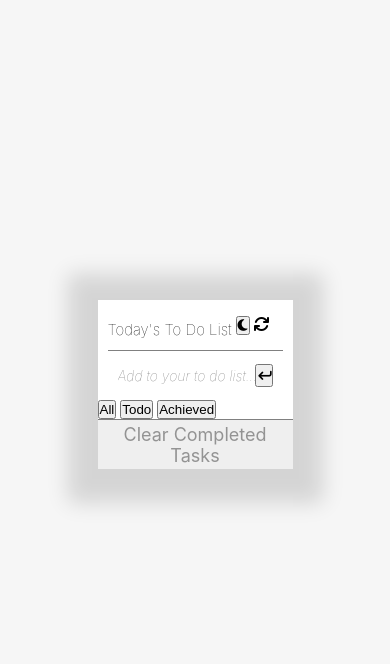
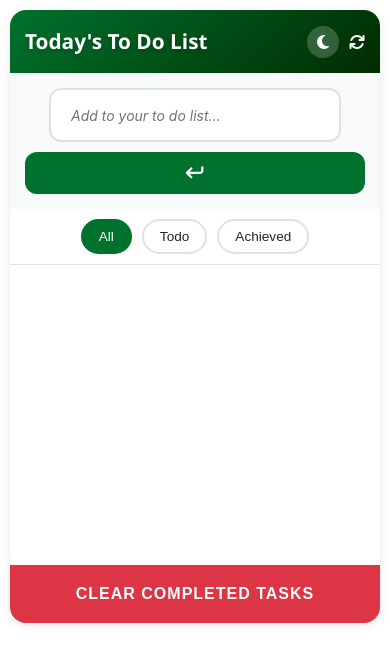
Before and after one commit to SeniorDevHub/Todo, a website built with webpack: page src/index.html in a window 390 px wide. Built offline with nearby package versions, Linux system fonts and the light colour scheme.

Commit message:
refactor: enhance accessibility and improve theme support in HTML and CSS

```diff
--- a/src/index.html
+++ b/src/index.html
@@ -3,6 +3,9 @@
 	<head>
 		<meta charset="UTF-8" />
 		<meta name="viewport" content="width=device-width, initial-scale=1.0" />
+		<meta
+			name="description"
+			content="A beautiful and responsive todo list application with dark mode support" />
 		<link
 			rel="stylesheet"
 			href="https://cdnjs.cloudflare.com/ajax/libs/font-awesome/6.2.0/css/all.min.css" />
@@ -21,7 +24,7 @@
 					<button id="themeToggle" class="theme-toggle" aria-label="Toggle dark mode">
 						<i class="fa fa-moon"></i>
 					</button>
-					<i class="fa fa-arrows-rotate icon"></i>
+					<i class="fa fa-arrows-rotate icon" aria-hidden="true"></i>
 				</div>
 			</div>
 			<form id="inputList" action="#" method="post">
@@ -31,23 +34,26 @@
 						type="text"
 						placeholder="Add to your to do list..."
 						maxlength="80"
-						required />
-					<button class="submiticon" type="submit">
+						required
+						aria-label="New task description" />
+					<button class="submiticon" type="submit" aria-label="Add new task">
 						<i class="fa fa-arrow-turn-down icon"></i>
 					</button>
 				</div>
 			</form>
 
 			<!-- Filter buttons -->
-			<div class="filter-container">
+			<div class="filter-container" role="toolbar" aria-label="Task filters">
 				<button class="filter-btn active" data-filter="all">All</button>
 				<button class="filter-btn" data-filter="todo">Todo</button>
 				<button class="filter-btn" data-filter="completed">Achieved</button>
 			</div>
 
-			<div class="toDoListContainer"></div>
+			<div class="toDoListContainer" role="main" aria-label="Task list"></div>
 			<!-- button clear starts here -->
-			<button id="btnClear" type="submit">Clear Completed Tasks</button>
+			<button id="btnClear" type="submit" aria-label="Clear all completed tasks"
+				>Clear Completed Tasks</button
+			>
 		</div>
 
 		<!-- To do list ends here -->
--- a/src/methods.js
+++ b/src/methods.js
@@ -81,7 +81,7 @@ export default class display {
 		);
 	};
 
-	// section created dynamiclly
+	// section created dynamically
 	static toDoListsHtml = ({ description, index }, statusCheck, statusCompleted) => {
 		const ul = document.createElement("ul");
 		ul.className = "to-do";
--- a/src/style.css
+++ b/src/style.css
@@ -1,3 +1,37 @@
+/* Root Variables for Light Theme */
+:root {
+	--primary-bg: #ffffff;
+	--secondary-bg: #f8f9fa;
+	--card-bg: #ffffff;
+	--text-primary: #212529;
+	--text-secondary: #6c757d;
+	--border-color: #dee2e6;
+	--accent-color: #00722d;
+	--accent-hover: #012c00;
+	--success-color: #00ff3c;
+	--danger-color: #dc3545;
+	--warning-color: #ffc107;
+	--shadow: 0 2px 10px rgba(0, 0, 0, 0.1);
+	--transition: all 0.3s ease;
+}
+
+/* Dark Theme Variables */
+[data-theme="dark"] {
+	--primary-bg: #1a1a1a;
+	--secondary-bg: #2d2d2d;
+	--card-bg: #3a3a3a;
+	--text-primary: #ffffff;
+	--text-secondary: #b3b3b3;
+	--border-color: #4a4a4a;
+	--accent-color: #00722d;
+	--accent-hover: #012c00;
+	--success-color: #00ff3c;
+	--danger-color: #ff4747;
+	--warning-color: #ffd43b;
+	--shadow: 0 2px 10px rgba(0, 0, 0, 0.3);
+}
+
+/* Global Reset and Base Styles */
 *,
 *::after,
 *::before {
@@ -7,208 +41,454 @@
 }
 
 body {
-  background-color: rgb(246, 246, 246);
-}
-
-/* todolist list base */
-#toDoList {
-  display: flex;
-  flex-direction: column;
-  width: 50%;
-  height: auto;
-  margin: 300px auto auto auto;
-  background-color: white;
-  box-shadow: 0 4px 20px 30px rgba(0, 0, 0, 0.137);
+	font-family: "Segoe UI", Tahoma, Geneva, Verdana, sans-serif;
+	background-color: var(--primary-bg);
+	color: var(--text-primary);
+	line-height: 1.6;
+	transition: var(--transition);
+	min-height: 100vh;
+	padding: 20px;
 }
 
 ::placeholder {
-  font-family: 'inter', sans-serif;
+	font-family: "inter", sans-serif;
 	font-style: italic;
 	font-size: 14px;
+	color: var(--text-secondary);
 }
 
-/* title base */
+/* Main Container */
+#toDoList {
+	max-width: 800px;
+	margin: 0 auto;
+	background: var(--card-bg);
+	border-radius: 16px;
+	box-shadow: var(--shadow);
+	overflow: hidden;
+	transition: var(--transition);
+}
+
+/* Header */
 .title {
-  background: #fff;
+	background: linear-gradient(135deg, var(--accent-color), var(--accent-hover));
+	color: white;
+	padding: 30px;
 	display: flex;
 	justify-content: space-between;
 	align-items: center;
-  padding-right: 23px;
-  padding-left: 10px;
-  height: 50px;
+	flex-wrap: wrap;
+	gap: 15px;
 }
 
-/* h1 text */
 .ttdl {
-  font-family: 'inter', sans-serif;
-  font-size: 15px;
-  font-weight: 100;
-  font-style: normal;
-  padding-top: 8px;
+	font-size: 2rem;
+	font-weight: 700;
+	margin: 0;
+	text-shadow: 0 2px 4px rgba(0, 0, 0, 0.2);
 }
 
-/* icon */
+.header-icons {
+	display: flex;
+	align-items: center;
+	gap: 15px;
+}
+
+.theme-toggle {
+	background: rgba(255, 255, 255, 0.2);
+	border: none;
+	color: white;
+	padding: 10px 12px;
+	border-radius: 50%;
+	cursor: pointer;
+	transition: var(--transition);
+	font-size: 1.2rem;
+	display: flex;
+	align-items: center;
+	justify-content: center;
+}
+
+.theme-toggle:hover {
+	background: rgba(255, 255, 255, 0.3);
+	transform: scale(1.1);
+}
+
+/* Icons */
 i {
 	border: none;
 	background: none;
-  display: flex;
-  justify-content: flex-end;
 	cursor: pointer;
+	pointer-events: none;
 }
 
-/* task list base */
+.icon {
+	pointer-events: none;
+}
+
+/* Input Form */
 #inputList {
-  justify-content: space-between;
-  align-items: center;
-  background-color: #fff;
-  height: 50px;
-  padding-right: 10px;
-  padding-left: 10px;
+	padding: 30px;
+	background: var(--secondary-bg);
 }
 
 .inputTask {
 	display: flex;
-  flex-direction: row;
-  justify-content: space-between;
+	gap: 10px;
+	max-width: 100%;
 	align-items: center;
-  background-color: #fff;
-  border-left: none;
-  border-bottom: none;
-  border-right: none;
-  border-top: 1px solid gray;
-  height: 50px;
-  padding: 0 10px;
 }
 
-/* refresh icon */
 .inputTask i {
 	rotate: 90deg;
 	cursor: pointer;
 }
 
-/* input text  */
 #addList {
-  width: 100%;
-  height: 45px;
-  border: none;
+	flex: 1;
+	padding: 15px 20px;
+	border: 2px solid var(--border-color);
+	border-radius: 12px;
+	font-size: 1rem;
+	background: var(--card-bg);
+	color: var(--text-primary);
+	transition: var(--transition);
+	outline: none;
+}
+
+#addList:focus {
+	border-color: var(--accent-color);
+	box-shadow: 0 0 0 3px rgba(0, 123, 255, 0.1);
 }
 
 .submiticon {
-  padding: 2px;
+	background: var(--accent-color);
+	border: none;
+	color: white;
+	padding: 15px 20px;
+	border-radius: 12px;
+	cursor: pointer;
+	transition: var(--transition);
+	font-size: 1.1rem;
+	display: flex;
+	align-items: center;
+	justify-content: center;
+	min-width: 60px;
 }
 
-.remove-edit {
-  display: flex;
-  justify-items: flex-end;
-  margin-left: auto;
-  padding-right: 23px;
-  text-decoration: none;
+.submiticon:hover {
+	background: var(--accent-hover);
+	transform: translateY(-2px);
 }
 
-/* Clear task button */
-#btnClear {
-  height: 50px;
-  color: rgb(147, 147, 147);
-  border-left: none;
-  border-bottom: none;
-  border-right: none;
-  border-top: 1px solid gray;
-  font-size: 18px;
-  font-family: 'inter', sans-serif;
-  cursor: pointer;
+/* Filter Buttons */
+.filter-container {
+	padding: 20px 30px;
+	background: var(--card-bg);
+	border-bottom: 1px solid var(--border-color);
+	display: flex;
+	gap: 10px;
+	flex-wrap: wrap;
 }
 
-/* task list base */
-.list {
-  background: #fff;
-  display: flex;
-  gap: 10px;
-  align-items: center;
-  height: 50px;
-  border-top: 1px solid gray;
-  padding-left: 10px;
-  list-style: none;
+.filter-btn {
+	padding: 10px 20px;
+	border: 2px solid var(--border-color);
+	background: transparent;
+	color: var(--text-primary);
+	border-radius: 25px;
+	cursor: pointer;
+	transition: var(--transition);
+	font-weight: 500;
+	font-size: 0.9rem;
 }
 
-/* text */
-.tasks label {
-  font-family: 'inter', sans-serif;
-  padding-left: 10px;
-  width: 100%;
+.filter-btn:hover {
+	border-color: var(--accent-color);
+	color: var(--accent-color);
 }
 
-/* text */
-.lists li:nth-child(3) {
-  display: flex;
-  justify-items: flex-end;
-  margin-left: auto;
-  padding-right: 15px;
-  text-decoration: none;
+.filter-btn.active {
+	background: var(--accent-color);
+	border-color: var(--accent-color);
+	color: white;
 }
 
-/* text checkbox */
-input[type=checkbox]:checked + label {
-  text-decoration: line-through;
+/* Todo List Container */
+.toDoListContainer {
+	min-height: 300px;
+	max-height: 60vh;
+	overflow-y: auto;
+	padding: 10px 0;
 }
 
-/* text */
-input {
-  font-family: 'inter', sans-serif;
-  font-size: 15px;
-  font-style: italic;
-  font-weight: 100;
+/* Individual Todo Items */
+.to-do {
+	background: var(--card-bg);
+	display: flex;
+	align-items: center;
+	padding: 20px 30px;
+	border-bottom: 1px solid var(--border-color);
+	transition: var(--transition);
+	list-style: none;
+	gap: 15px;
+	min-height: 70px;
+	animation: slideIn 0.3s ease;
 }
 
-/* text */
-input:focus {
+.to-do:hover {
+	background: var(--secondary-bg);
+}
+
+.to-do:last-child {
+	border-bottom: none;
+}
+
+/* Checkbox Styling */
+.checkbox {
+	width: 20px;
+	height: 20px;
+	cursor: pointer;
+	accent-color: var(--success-color);
+	transform: scale(1.2);
+}
+
+/* Task Text Input */
+input {
+	font-family: "inter", sans-serif;
+	font-size: 15px;
 	outline: none;
 }
 
-/* text */
+.to-do input[type="text"] {
+	flex: 1;
+	border: none;
+	background: transparent;
+	color: var(--text-primary);
+	font-size: 1rem;
+	padding: 8px 12px;
+	border-radius: 8px;
+	transition: var(--transition);
+}
+
+.to-do input[type="text"]:not([readonly]):focus {
+	background: var(--secondary-bg);
+	box-shadow: 0 0 0 2px var(--accent-color);
+}
+
 .text {
-  height: 45px;
-  width: 95%;
-  padding-left: 5px;
-  border: none;
-  font-family: 'inter', sans-serif;
-  font-size: 15px;
+	color: var(--text-primary);
 }
 
 .textcompleted {
+	color: var(--text-secondary);
 	text-decoration: line-through;
-  border: none;
-  font-size: 17px;
-  height: 45px;
-  width: 95%;
-  padding-left: 5px;
-  color: #9b9b9b;
+	opacity: 0.7;
 }
 
-/* edit button */
-.edit_list_btn {
-  cursor: pointer;
-  border: none;
-  background: none;
+/* Action Buttons */
+.remove-edit {
+	display: flex;
+	gap: 8px;
+	align-items: center;
+	margin-left: auto;
 }
 
-/* remove button */
+.edit_list_btn,
 .remove_btn {
+	background: transparent;
+	border: none;
 	cursor: pointer;
+	padding: 8px;
+	border-radius: 50%;
+	transition: var(--transition);
+	font-size: 1rem;
+	display: flex;
+	align-items: center;
+	justify-content: center;
+	width: 35px;
+	height: 35px;
+}
+
+.edit_list_btn {
+	color: var(--text-secondary);
+}
+
+.edit_list_btn:hover {
+	background: var(--secondary-bg);
+	color: var(--accent-color);
+}
+
+.remove_btn {
+	color: var(--danger-color);
 	display: none;
+}
+
+.remove_btn:hover {
+	background: rgba(220, 53, 69, 0.1);
+	color: var(--danger-color);
+}
+
+/* Clear Button */
+#btnClear {
+	width: 100%;
+	padding: 20px;
+	background: var(--danger-color);
+	color: white;
 	border: none;
-  background: none;
+	cursor: pointer;
+	transition: var(--transition);
+	font-size: 1rem;
+	font-weight: 600;
+	text-transform: uppercase;
+	letter-spacing: 1px;
+}
+
+#btnClear:hover {
+	background: #c82333;
+	transform: translateY(-1px);
+}
+
+/* Scrollbar Styling */
+.toDoListContainer::-webkit-scrollbar {
+	width: 6px;
+}
+
+.toDoListContainer::-webkit-scrollbar-track {
+	background: var(--secondary-bg);
+}
+
+.toDoListContainer::-webkit-scrollbar-thumb {
+	background: var(--border-color);
+	border-radius: 3px;
+}
+
+.toDoListContainer::-webkit-scrollbar-thumb:hover {
+	background: var(--text-secondary);
+}
+
+/* Animation for new items */
+@keyframes slideIn {
+	from {
+		opacity: 0;
+		transform: translateY(-20px);
+	}
+	to {
+		opacity: 1;
+		transform: translateY(0);
+	}
+}
+
+/* Focus indicators for accessibility */
+.theme-toggle:focus,
+.submiticon:focus,
+.filter-btn:focus,
+#btnClear:focus {
+	outline: 2px solid var(--accent-color);
+	outline-offset: 2px;
+}
+
+/* Mobile Responsiveness */
+@media (max-width: 768px) {
+	body {
+		padding: 10px;
+	}
+
+	.title {
+		padding: 20px;
+		text-align: center;
+	}
+
+	.ttdl {
+		font-size: 1.5rem;
+	}
+
+	#inputList {
+		padding: 20px;
+	}
+
+	.inputTask {
+		flex-direction: column;
+	}
+
+	.submiticon {
+		padding: 12px;
+		align-self: stretch;
+	}
+
+	.filter-container {
+		padding: 15px 20px;
+		justify-content: center;
+	}
+
+	.filter-btn {
+		font-size: 0.85rem;
+		padding: 8px 16px;
+	}
+
+	.to-do {
+		padding: 15px 20px;
+		gap: 12px;
+	}
+
+	.to-do input[type="text"] {
+		font-size: 0.9rem;
+	}
+
+	.edit_list_btn,
+	.remove_btn {
+		width: 30px;
+		height: 30px;
+		font-size: 0.9rem;
+	}
+}
+
+@media (max-width: 480px) {
+	.title {
+		padding: 15px;
+	}
+
+	.ttdl {
+		font-size: 1.3rem;
+	}
+
+	.header-icons {
+		gap: 10px;
+	}
+
+	.theme-toggle {
+		padding: 8px 10px;
+		font-size: 1rem;
+	}
+
+	#inputList {
+		padding: 15px;
+	}
+
+	.filter-container {
+		padding: 10px 15px;
+	}
+
+	.to-do {
+		padding: 12px 15px;
+		gap: 10px;
 	}
 
 	.checkbox {
-  cursor: pointer;
+		transform: scale(1.1);
 	}
 
-.to-do {
-  background: #fff;
-  display: flex;
-  gap: 10px;
-  align-items: center;
-  padding-left: 10px;
-  list-style: none;
-  border-bottom: 0.01px solid #d3d3d3;
+	.to-do input[type="text"] {
+		font-size: 0.85rem;
+		padding: 6px 8px;
 	}
+}
+
+/* High contrast mode support */
+@media (prefers-contrast: high) {
+	:root {
+		--shadow: 0 2px 10px rgba(0, 0, 0, 0.3);
+	}
+
+	[data-theme="dark"] {
+		--shadow: 0 2px 10px rgba(255, 255, 255, 0.1);
+	}
+}
```
Lines whose indentation alone changed are shown as unchanged.
